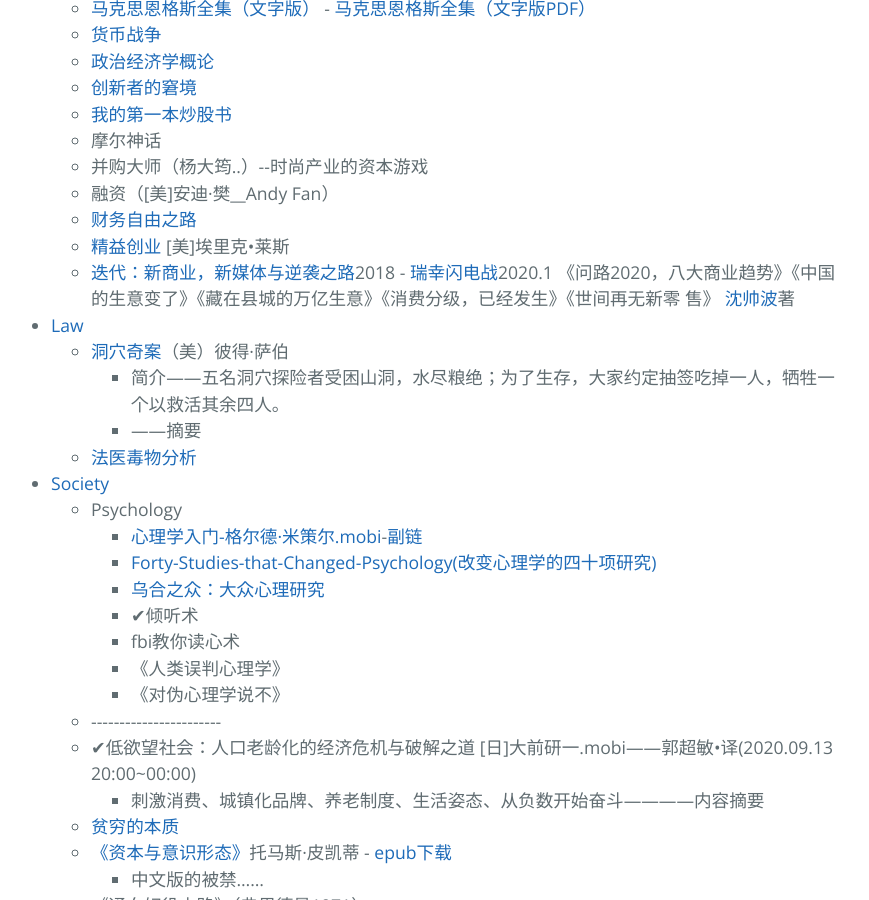
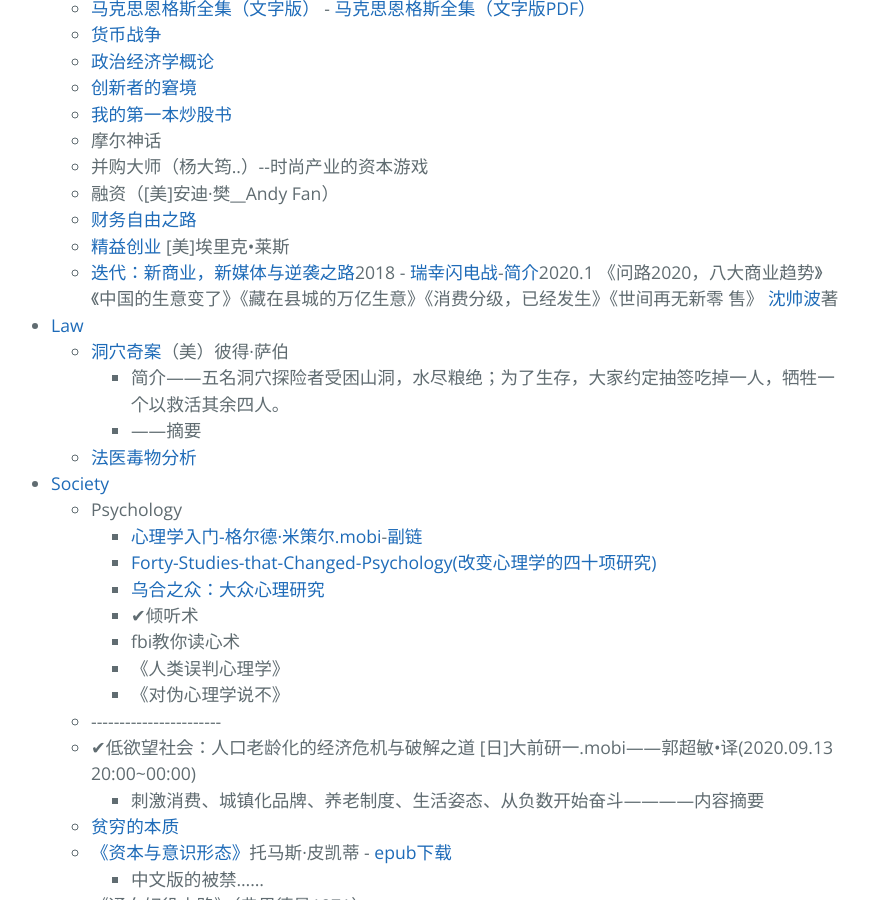
Before and after one commit to AmbroseRen/test, a Jekyll site: the page built from Library/BookListsOne.md, in a window 1280 px wide and 900 px high, scrolled down 772 px. Shown: the whole window, without its empty margins (213-1082 px from the left). Built offline with Jekyll 4.4.1, drawn with Linux system fonts in a browser that asks for light colours; our own code applies the rules of GitHub Pages for plain Markdown files; the repository's description, which GitHub fills in, is left out.

Commit message:
Update BookListsOne.md

```diff
--- a/Library/BookListsOne.md
+++ b/Library/BookListsOne.md
@@ -50,7 +50,7 @@
             <li>融资（[美]安迪·樊__Andy Fan）</li>
             <li><a href="https://cdn.jsdelivr.net/gh/AmbroseRen/Picture@master/book/Finance/财务自由之路.pdf">财务自由之路</a></li>
             <li><a href="https://cdn.jsdelivr.net/gh/AmbroseRen/Picture@master/book/Finance/精益创业 美 埃里克 莱斯.pdf">精益创业</a> [美]埃里克•莱斯</li>
-	    <li><a href="https://cdn.jsdelivr.net/gh/AmbroseRen/Picture@master/book/Finance/迭代：新商业，新媒体与逆袭之路 沈帅波.pdf">迭代：新商业，新媒体与逆袭之路</a>2018 - <a href="https://cdn.jsdelivr.net/gh/AmbroseRen/Picture@master/book/Finance/瑞幸闪电战.pdf">瑞幸闪电战</a>2020.1 《问路2020，八大商业趋势》《中国的生意变了》《藏在县城的万亿生意》《消费分级，已经发生》《世间再无新零 售》 <a href="https://baike.baidu.com/item/%E6%B2%88%E5%B8%85%E6%B3%A2">沈帅波</a>著</li>
+	    <li><a href="https://cdn.jsdelivr.net/gh/AmbroseRen/Picture@master/book/Finance/迭代：新商业，新媒体与逆袭之路 沈帅波.pdf">迭代：新商业，新媒体与逆袭之路</a>2018 - <a href="https://cdn.jsdelivr.net/gh/AmbroseRen/Picture@master/book/Finance/瑞幸闪电战.pdf">瑞幸闪电战</a>-<a href="https://www.enjing.com/jingjizonghe/32177.htm">简介</a>2020.1 《问路2020，八大商业趋势》《中国的生意变了》《藏在县城的万亿生意》《消费分级，已经发生》《世间再无新零 售》 <a href="https://baike.baidu.com/item/%E6%B2%88%E5%B8%85%E6%B3%A2">沈帅波</a>著</li>
         </ul>
     </li>
     <li id="law"><a href="#top">Law</a>
```
